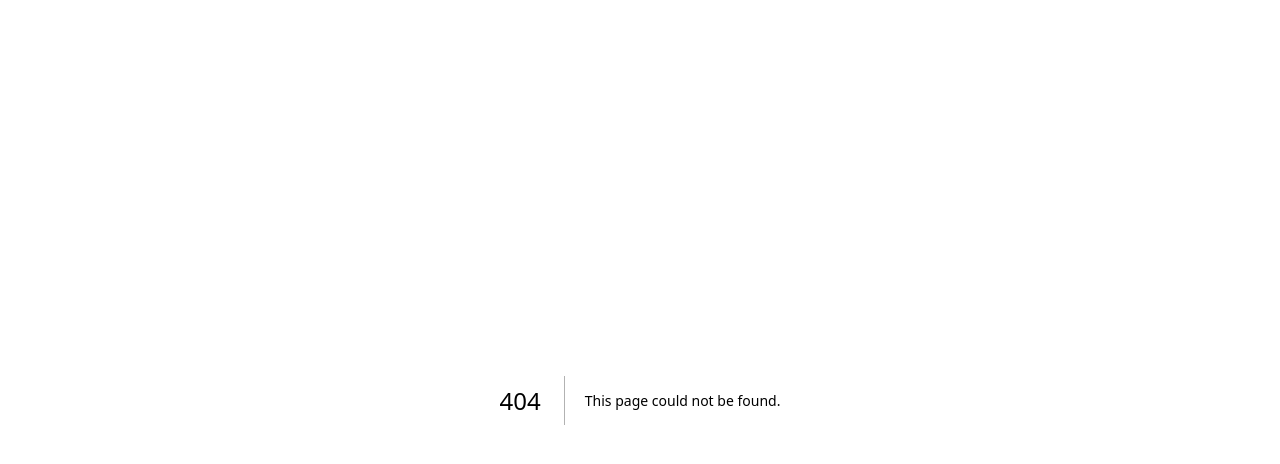
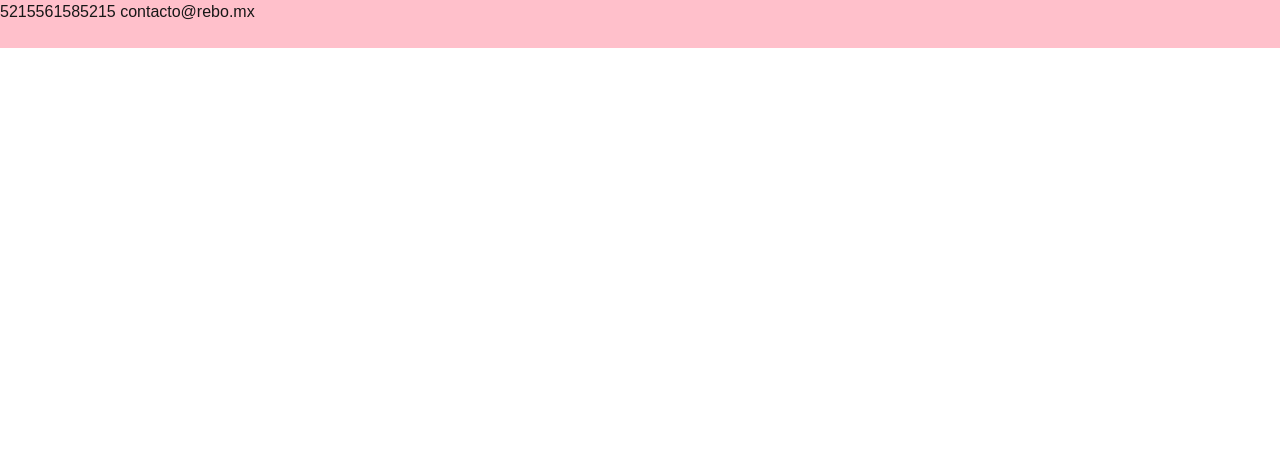
Before and after one commit to rebo-it/web, a Next.js app: page /web/nosotros in a window 1280 px wide. Before the commit this address had no page. Shown: the top 464 px of the page. Built offline with nearby package versions, Linux system fonts and the light colour scheme.

Commit message:
creating navbar and paths

```diff
--- /dev/null
+++ b/src/app/components/Navbar.tsx
@@ -0,0 +1,28 @@
+import Container from 'react-bootstrap/Container';
+import Nav from 'react-bootstrap/Nav';
+import Navbar from 'react-bootstrap/Navbar';
+import React from 'react';
+
+function Header() {
+  return (
+    <Navbar  className="bg-body-tertiary" style={{backgroundColor:'pink', height:'3rem'}}>
+      <Container>
+
+        <Navbar.Collapse id="basic-navbar-nav">
+          <Nav className="me-auto">
+            <Nav.Link href="https://api.whatsapp.com/send/?phone=5215561585215&text&type=phone_number&app_absent=0ontacto">
+              <i className="bi bi-whatsapp"></i> 5215561585215
+            </Nav.Link>
+
+            <Nav.Link href="mailto:contacto@rebo.mx">
+              <i className="bi bi-envelope"></i> contacto@rebo.mx
+            </Nav.Link>
+
+          </Nav>
+        </Navbar.Collapse>
+      </Container>
+    </Navbar>
+  );
+}
+
+export default Header;
--- /dev/null
+++ b/src/app/contacto/page.tsx
@@ -0,0 +1,3 @@
+export default function Contacto() {
+    return <h1>Contacto</h1>
+  }
--- /dev/null
+++ b/src/app/nosotros/page.tsx
@@ -0,0 +1,13 @@
+'use client'
+import React from "react";
+import Header from "../components/Navbar";
+
+
+export default function Nosotros() {
+  return (
+    <div>
+        <Header/>
+    </div>
+
+  );
+}
--- a/src/app/page.tsx
+++ b/src/app/page.tsx
@@ -1,10 +1,15 @@
 import Image from "next/image";
 import logoWhite from "../assets/logo/rebo-white.png";
 import logoBlack from "../assets/logo/rebo-black.png";
+import React from "react";
+
+
 
 export default function Home() {
   return (
+
     <div className="grid grid-rows-[20px_1fr_20px] items-center justify-items-center min-h-screen p-8 pb-20 gap-16 sm:p-20 font-[family-name:var(--font-geist-sans)]">
+
       <main className="flex flex-col gap-8 row-start-2 items-center sm:items-start">
         <Image src={logoWhite} alt="logo" className="logo-white" />
         <Image src={logoBlack} alt="logo" className="logo-black" />
--- /dev/null
+++ b/src/app/productos/page.tsx
@@ -0,0 +1,3 @@
+export default function Productos() {
+    return <h1>Productos</h1>
+  }
```
Also changed, not shown: package.json (+8 -5 lines), 1 other file (tests, documents, lock files or other folders).
